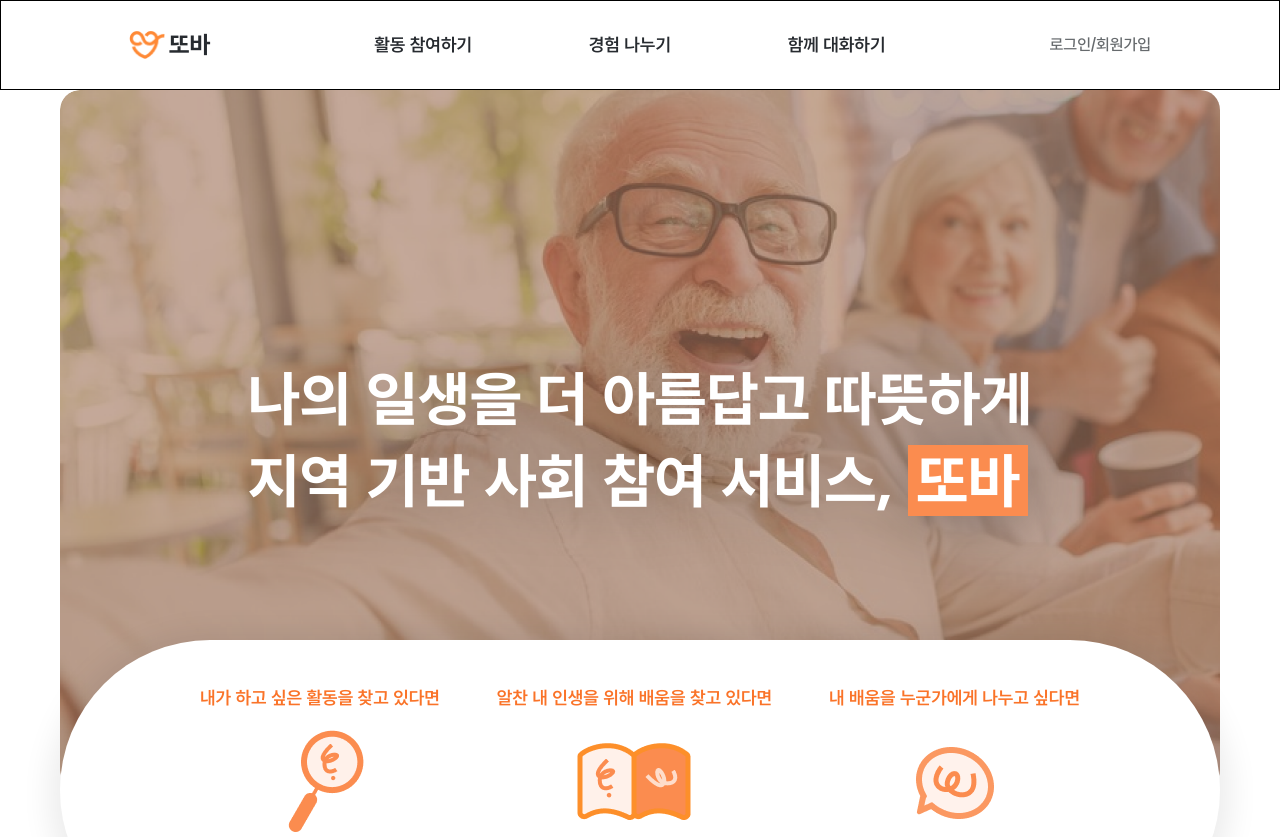
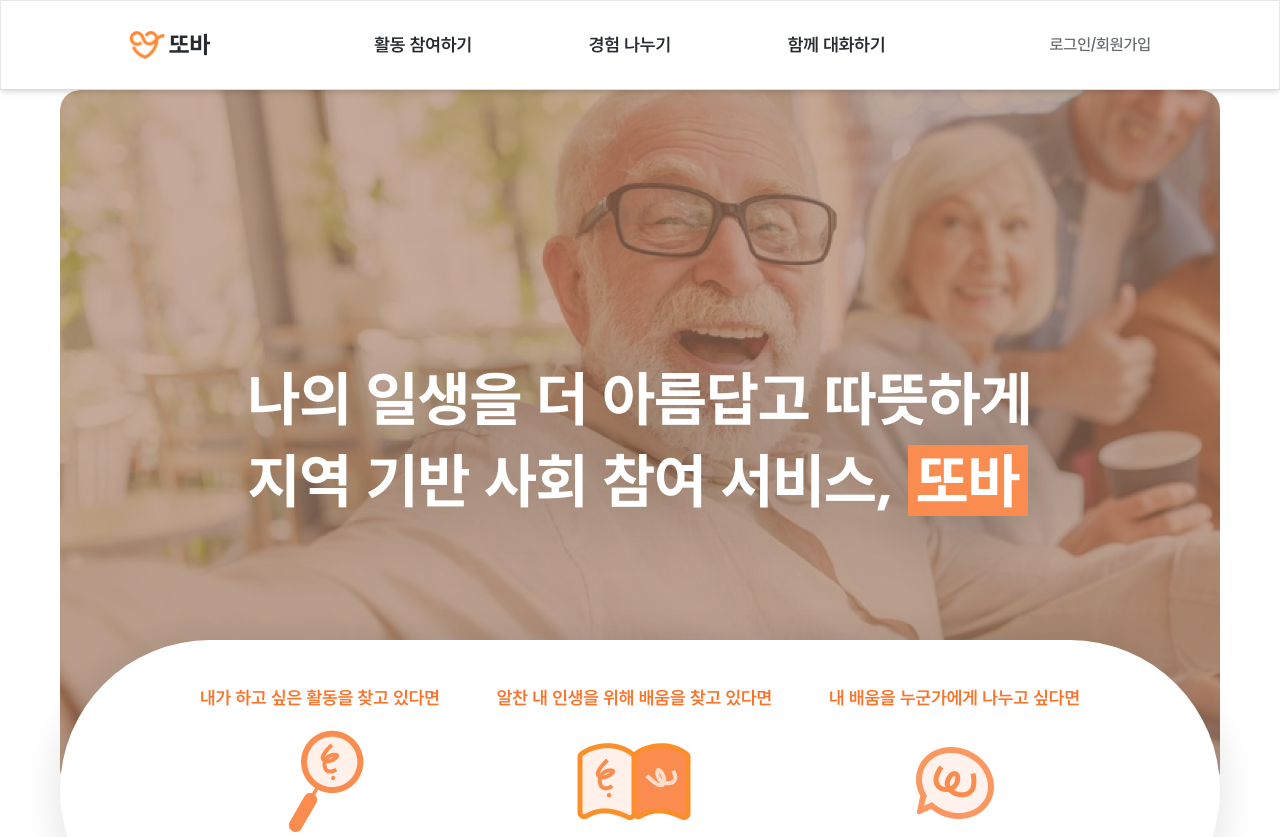
Before and after one commit to Kusitms-29th-Meetup-TeamE/Frontend, a Next.js app: page / in a window 1280 px wide. Shown: the top 837 px of the page. Built offline with nearby package versions, Linux system fonts and the light colour scheme.

Commit message:
🌈 Update(#8): modified header border

```diff
--- a/src/components/common-components/common/Header.tsx
+++ b/src/components/common-components/common/Header.tsx
@@ -23,7 +23,7 @@ export default function Header() {
     typeof window !== 'undefined' && sessionStorage.getItem('accessToken');
 
   return (
-    <div className="w-full border border-black flex items-center fixed z-50 top-0 h-[90px] bg-white">
+    <div className="w-full border border-b-gray-04 flex items-center fixed z-50 top-0 h-[90px] bg-white shadow-md">
       <div className="w-4/5 flex justify-between m-auto">
         {/* <div className="flex gap-[200px]"> */}
         <Link href="/">
```
